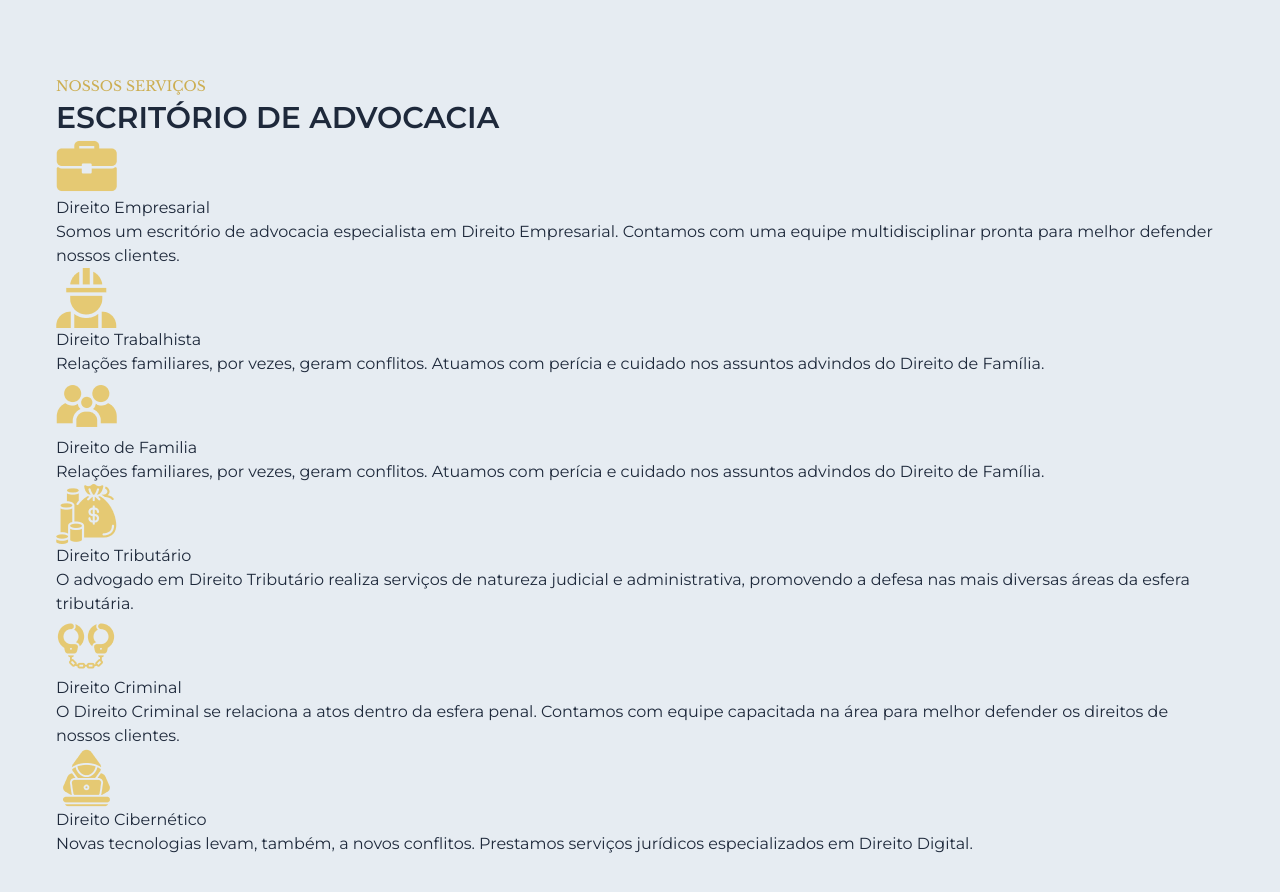
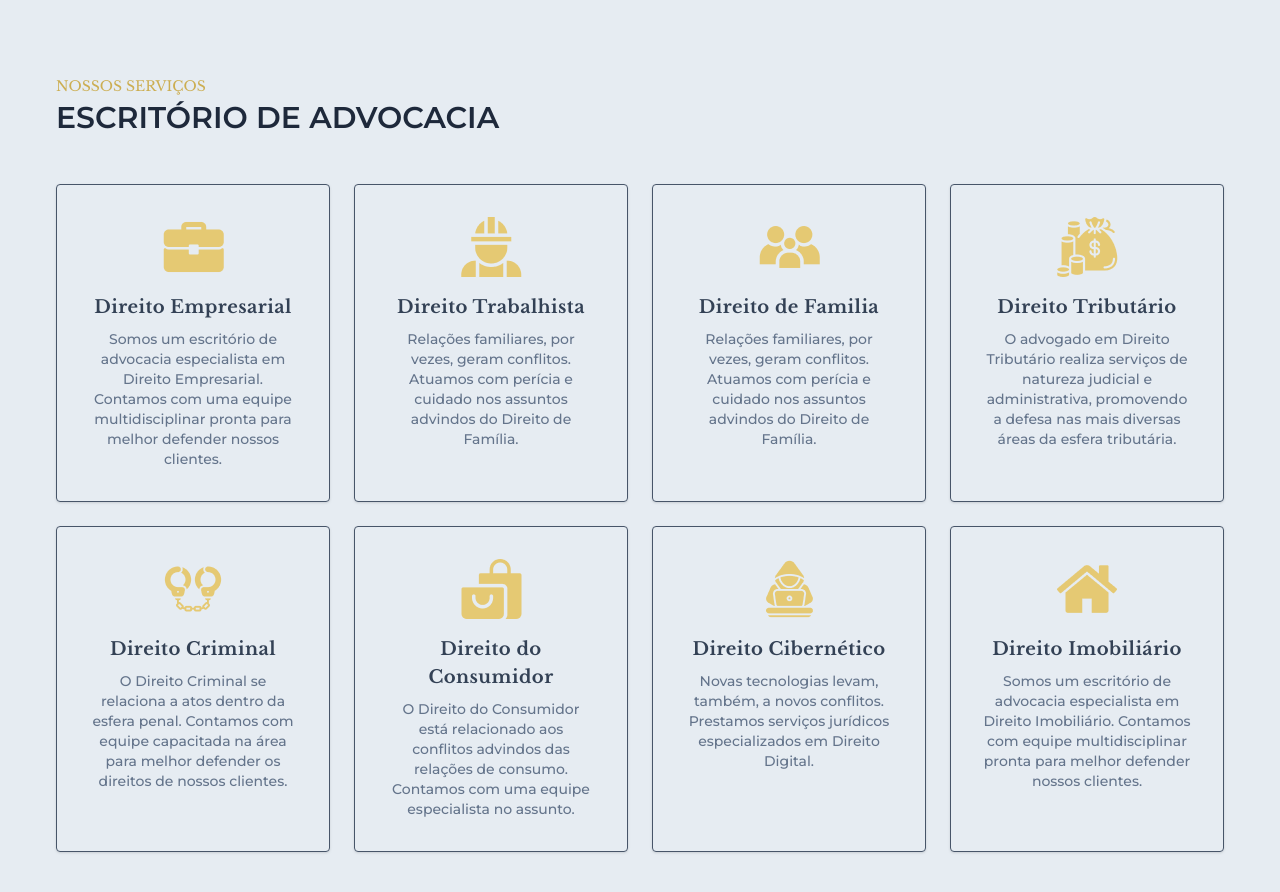
Before and after one commit to Wudson-Batista/hanover_advocacia, a React (Vite) app: page / in a window 1280 px wide. Shown: the part 820-1712 px from the top of the page. Built offline with nearby package versions, Linux system fonts and the light colour scheme.

Commit message:
Services section with all cards info and cards section

```diff
--- a/src/Components/sections/ServicesSection.jsx
+++ b/src/Components/sections/ServicesSection.jsx
@@ -7,6 +7,9 @@ import family from '../../assets/icons/family.png'
 import money from '../../assets/icons/money.png'
 import handcuffs from '../../assets/icons/handcuffs.png'
 import hacker from '../../assets/icons/hacker.png'
+import shop from '../../assets/icons/shop.png'
+import home from '../../assets/icons/home.png'
+import ServiceCard from '../ServiceCard'
 
 function ServicesSection() {
     const cards = [
@@ -29,22 +32,34 @@ function ServicesSection() {
             description: "Relações familiares, por vezes, geram conflitos. Atuamos com perícia e cuidado nos assuntos advindos do Direito de Família.",
         },
         {
-            id: 3,
+            id: 4,
             icon: money,
             title: "Direito Tributário",
             description: "O advogado em Direito Tributário realiza serviços de natureza judicial e administrativa, promovendo a defesa nas mais diversas áreas da esfera tributária.",
         },
         {
-            id: 4,
+            id: 5,
             icon: handcuffs,
             title: "Direito Criminal",
             description: "O Direito Criminal se relaciona a atos dentro da esfera penal. Contamos com equipe capacitada na área para melhor defender os direitos de nossos clientes.",
         },
         {
-            id: 5,
+            id: 6,
+            icon: shop,
+            title: "Direito do Consumidor",
+            description: "O Direito do Consumidor está relacionado aos conflitos advindos das relações de consumo. Contamos com uma equipe especialista no assunto.",
+        },
+        {
+            id: 7,
             icon: hacker,
             title: "Direito Cibernético",
             description: "Novas tecnologias levam, também, a novos conflitos. Prestamos serviços jurídicos especializados em Direito Digital.",
+        },
+        {
+            id: 8,
+            icon: home,
+            title: "Direito Imobiliário",
+            description: "Somos um escritório de advocacia especialista em Direito Imobiliário. Contamos com equipe multidisciplinar pronta para melhor defender nossos clientes.",
         },
     ]
 
@@ -55,13 +70,14 @@ function ServicesSection() {
                     subtitle='Nossos serviços'
                     title='Escritório de advocacia'
                 />
-                <div className="cards">
-                    {cards.map(card => (
-                        <div>
-                            <img src={card.icon} alt="" />
-                            <h3>{card.title}</h3>
-                            <p>{card.description}</p>
-                        </div>
+                <div className="cards mt-12 grid grid-cols-4 gap-6">
+                    {cards.map(({ title, description, icon, id }) => (
+                        <ServiceCard
+                            title={title}
+                            description={description}
+                            icon={icon}
+                            id={id}
+                        />
                     ))}
                 </div>
             </div>
```
